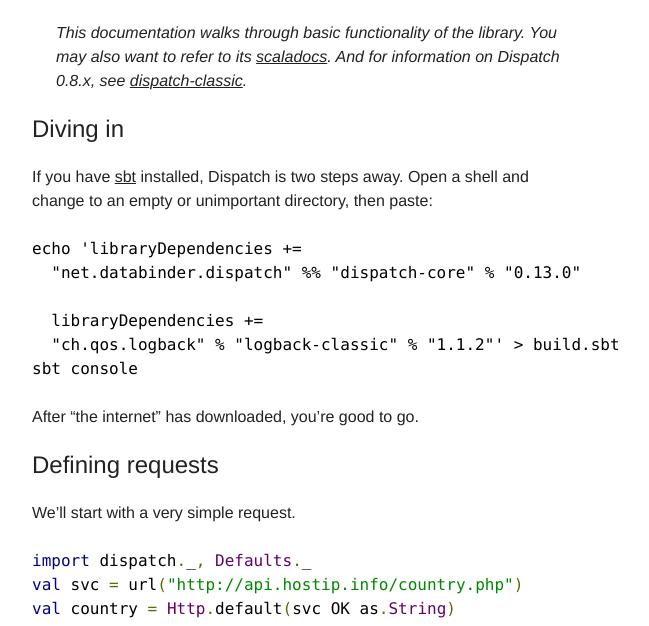
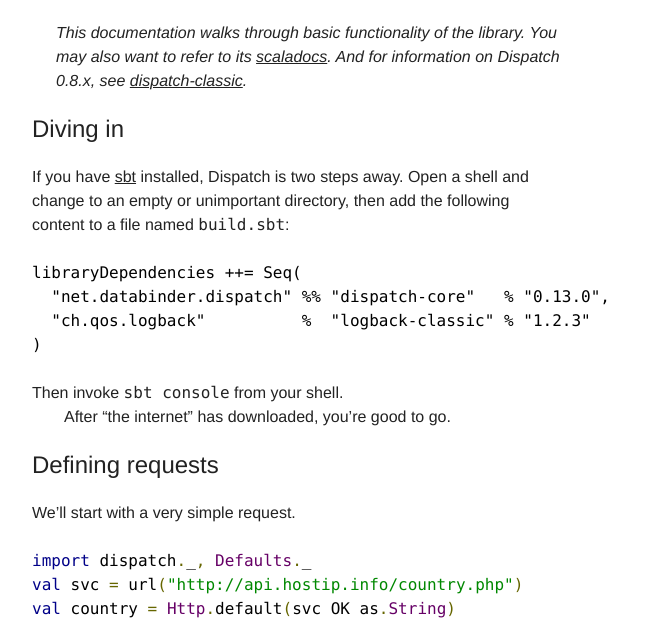
Before and after one commit to dispatch/reboot, a plain HTML site: page Combined+Pages.html in a window 1280 px wide. Shown: the part 563-1189 px from the top of the page, without its empty margins (293-942 px from the left). Drawn offline with Linux system fonts and the light colour scheme.

Commit message:
Update docs / paste snippet for easy inclusion into existing build.sbt

```diff
--- a/Combined+Pages.html
+++ b/Combined+Pages.html
@@ -51,14 +51,14 @@
 <a href="http://www.javadoc.io/doc/net.databinder.dispatch/dispatch-core_2.11/0.13.0">scaladocs</a>.
 And for information on Dispatch 0.8.x, see <a href="http://dispatch-classic.databinder.net/">dispatch-classic</a>.
 </p></blockquote><h3 id="Diving+in">Diving in<a href="#Diving+in" class="header-link"><span class="header-link-content">&nbsp;</span></a></h3><p>If you have <a href="https://github.com/harrah/xsbt/wiki/">sbt</a> installed, Dispatch is two steps away. Open a
-shell and change to an empty or unimportant directory, then paste:
-</p><pre><code>echo 'libraryDependencies +=
-  &quot;net.databinder.dispatch&quot; %% &quot;dispatch-core&quot; % &quot;0.13.0&quot;
-
-  libraryDependencies +=
-  &quot;ch.qos.logback&quot; % &quot;logback-classic&quot; % &quot;1.1.2&quot;' &gt; build.sbt
-sbt console
-</code></pre><p>After “the internet” has downloaded, you’re good to go.
+shell and change to an empty or unimportant directory, then add the following
+content to a file named <code>build.sbt</code>:
+</p><pre><code class="">libraryDependencies ++= Seq(
+  &quot;net.databinder.dispatch&quot; %% &quot;dispatch-core&quot;   % &quot;0.13.0&quot;,
+  &quot;ch.qos.logback&quot;          %  &quot;logback-classic&quot; % &quot;1.2.3&quot;
+)
+</code></pre><p>Then invoke <code>sbt console</code> from your shell.
+</p><p>After “the internet” has downloaded, you’re good to go.
 </p><h3 id="Defining+requests">Defining requests<a href="#Defining+requests" class="header-link"><span class="header-link-content">&nbsp;</span></a></h3><p>We’ll start with a very simple request.
 </p><pre><code class="prettyprint lang-scala">import dispatch._, Defaults._
 val svc = url(&quot;http://api.hostip.info/country.php&quot;)
```
Also changed, not shown: Dispatch.html (+8 -8 lines), offline/Combined+Pages.html (+8 -8 lines), offline/Dispatch.html (+8 -8 lines), 3 other files.
